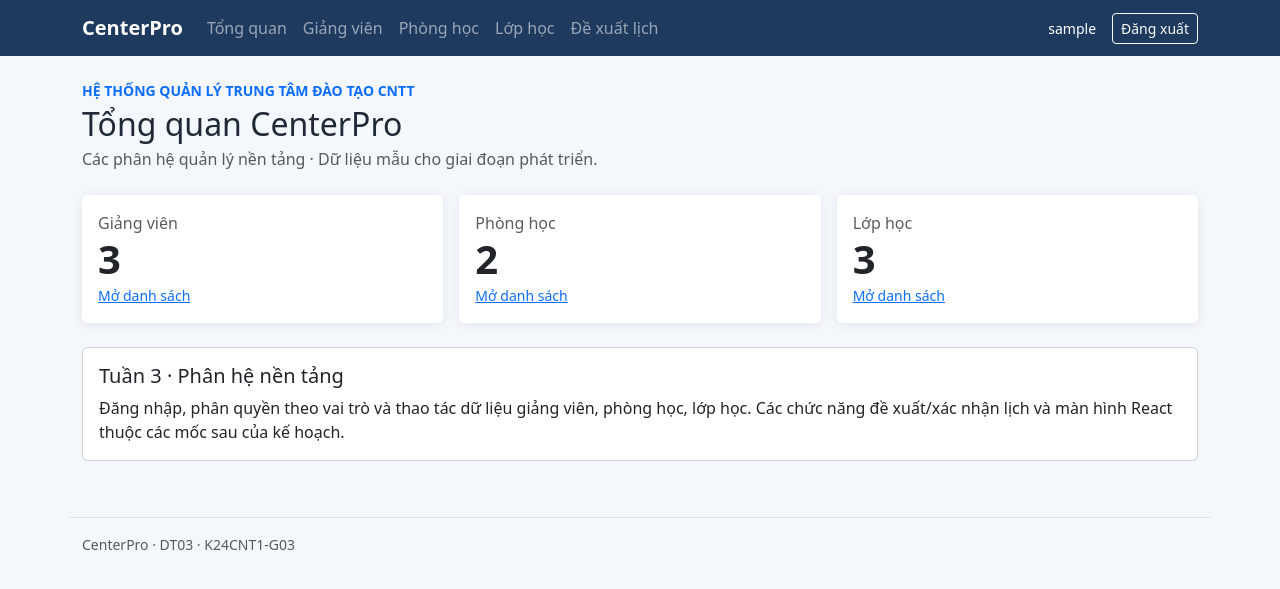
After one commit to CoTie206/CoTie206-K24CNT1-G03-DT03-CenterPro, an ASP.NET Core app: page / in a window 1280 px wide. The commit adds this page. Shown: the top 589 px of the page. Run offline with ASP.NET Core 8, Linux system fonts and the light colour scheme; the visitor is signed in with stand-in values (Sample User, id 1); the project's own start-up code is not run, and a stand-in starts its controllers and pages; some libraries are stand-ins or nearby versions.

Commit message:
Add complete CenterPro project files

```diff
--- a/CenterPro.Web/Views/DeXuatLich/Create.cshtml
+++ b/CenterPro.Web/Views/DeXuatLich/Create.cshtml
@@ -5,7 +5,7 @@
 
 <h1 class="h2 mb-3">Gửi đề xuất lịch dạy</h1>
 
-<div class="card">
+<div class="card cp-form">
     <div class="card-body">
         <form asp-action="Create" method="post">
             <div asp-validation-summary="ModelOnly" class="text-danger mb-3"></div>
@@ -30,7 +30,7 @@
                 <span asp-validation-for="ThoiGianKetThucDeXuat" class="text-danger"></span>
             </div>
 
-            <button type="submit" class="btn btn-primary">Gửi đề xuất</button>
+            <button class="btn btn-primary" type="submit">Gửi đề xuất</button>
             <a asp-action="Index" class="btn btn-outline-secondary">Hủy</a>
         </form>
     </div>
--- /dev/null
+++ b/CenterPro.Web/Views/Home/AccessDenied.cshtml
@@ -0,0 +1,3 @@
+@{ ViewData["Title"] = "Không có quyền truy cập"; }
+<div class="alert alert-warning"><h1 class="h4">Bạn không có quyền truy cập chức năng này</h1><p class="mb-0">Đăng nhập bằng tài khoản có vai trò phù hợp hoặc quay lại trang tổng quan.</p></div>
+<a asp-controller="Home" asp-action="Index" class="btn btn-primary">Về tổng quan</a>
--- /dev/null
+++ b/CenterPro.Web/Views/Home/Error.cshtml
@@ -0,0 +1,2 @@
+@{ ViewData["Title"] = "Có lỗi xảy ra"; }
+<div class="alert alert-danger"><h1 class="h4">Không thể hoàn tất thao tác</h1><p class="mb-0">Vui lòng quay lại trang trước và thử lại. Nếu lỗi tiếp tục, báo cho nhóm phát triển.</p></div>
--- /dev/null
+++ b/CenterPro.Web/Views/Home/Index.cshtml
@@ -0,0 +1,15 @@
+@{ ViewData["Title"] = "Tổng quan"; }
+<div class="mb-4">
+    <p class="text-uppercase small fw-semibold text-primary mb-1">Hệ thống quản lý trung tâm đào tạo CNTT</p>
+    <h1 class="h2 mb-1">Tổng quan CenterPro</h1>
+    <p class="text-muted">Các phân hệ quản lý nền tảng · Dữ liệu mẫu cho giai đoạn phát triển.</p>
+</div>
+@if (ViewBag.CanManage == true)
+{
+<div class="row g-3 mb-4">
+    <div class="col-md-4"><div class="card cp-stat h-100"><div class="card-body"><div class="text-muted">Giảng viên</div><div class="display-6 fw-semibold">@ViewBag.GiangVienCount</div><a asp-controller="GiangVien" asp-action="Index" class="small">Mở danh sách</a></div></div></div>
+    <div class="col-md-4"><div class="card cp-stat h-100"><div class="card-body"><div class="text-muted">Phòng học</div><div class="display-6 fw-semibold">@ViewBag.PhongHocCount</div><a asp-controller="PhongHoc" asp-action="Index" class="small">Mở danh sách</a></div></div></div>
+    <div class="col-md-4"><div class="card cp-stat h-100"><div class="card-body"><div class="text-muted">Lớp học</div><div class="display-6 fw-semibold">@ViewBag.ClassCount</div><a asp-controller="LopHoc" asp-action="Index" class="small">Mở danh sách</a></div></div></div>
+</div>
+}
+<section class="card"><div class="card-body"><h2 class="h5">Tuần 3 · Phân hệ nền tảng</h2><p class="mb-0">Đăng nhập, phân quyền theo vai trò và thao tác dữ liệu giảng viên, phòng học, lớp học. Các chức năng đề xuất/xác nhận lịch và màn hình React thuộc các mốc sau của kế hoạch.</p></div></section>
--- /dev/null
+++ b/CenterPro.Web/Views/_ViewImports.cshtml
@@ -0,0 +1,3 @@
+@using CenterPro.Data.Domain
+@using CenterPro.Web.Models
+@addTagHelper *, Microsoft.AspNetCore.Mvc.TagHelpers
--- /dev/null
+++ b/CenterPro.Web/Views/_ViewStart.cshtml
@@ -0,0 +1 @@
+@{ Layout = "_Layout"; }
```
Also changed, not shown: CenterPro.Web/Models/DangNhapModel.cs (added, +19 -0 lines), CenterPro.Web/Properties/launchSettings.json (added, +26 -0 lines), CenterPro.Web/Views/Account/Login.cshtml (added, +16 -0 lines), CenterPro.Web/appsettings.json (added, +12 -0 lines), database/CSDL_CenterPro.sql (+7 -0 lines), CenterPro.Web/CenterPro.Web.csproj (added), diagrams/erd.png (added), 1 other file.
